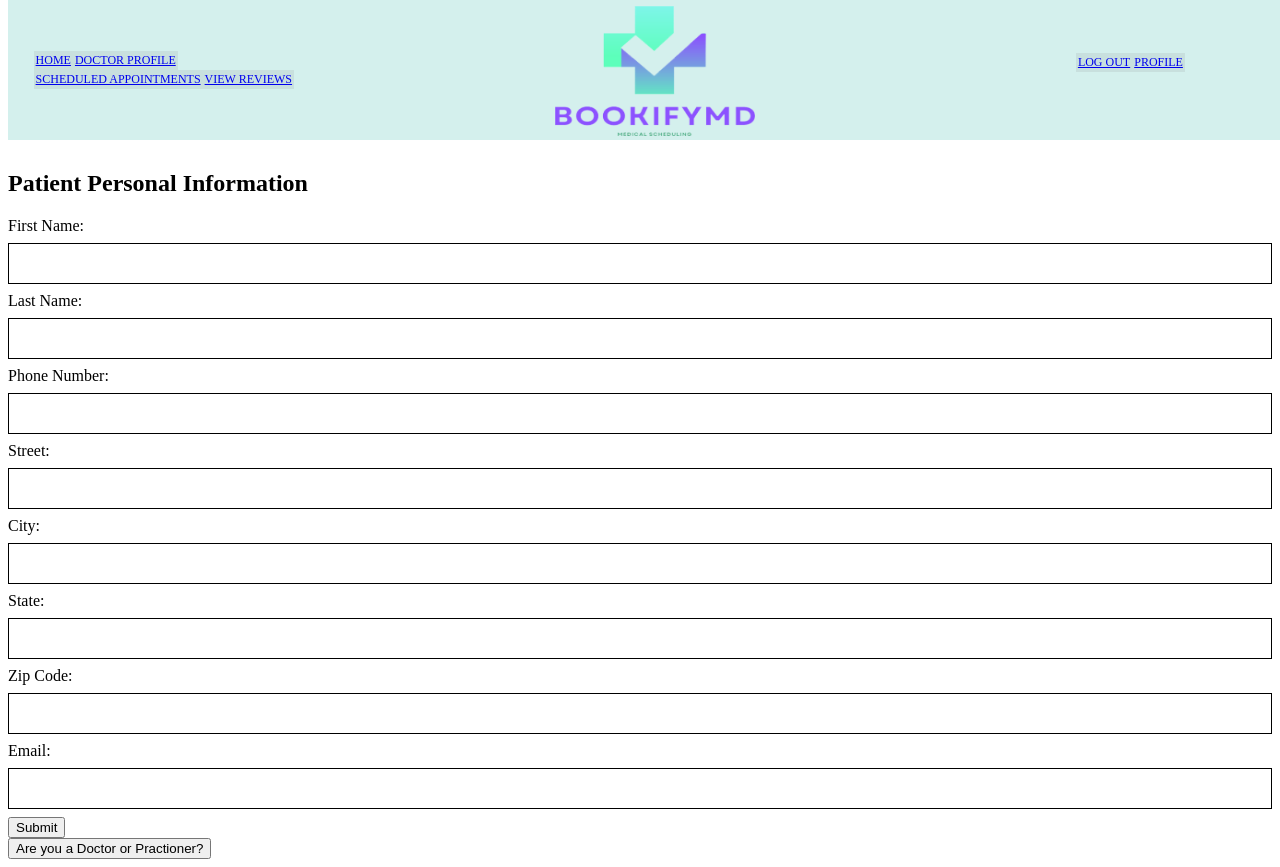
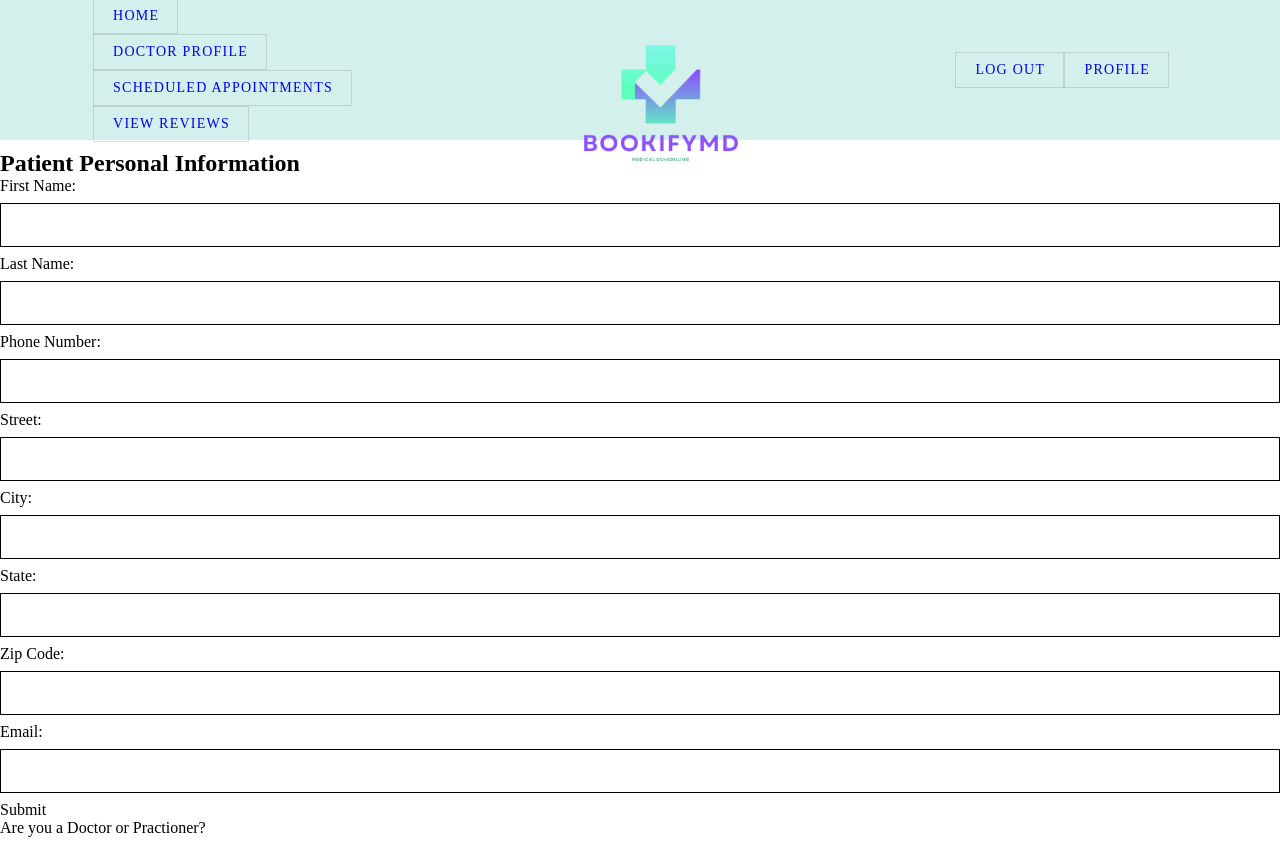
Before and after one commit to Redziniakjustin/BookifyMD, a Vue app in the folder vue/: page /profileRegister in a window 1280 px wide. After the commit the page ends 837 px from the top, so only its background shows below. Built offline with nearby package versions, Linux system fonts and the light colour scheme; no server answers.

Commit message:
vuetify imported and btn styling

```diff
--- a/vue/src/App.vue
+++ b/vue/src/App.vue
@@ -1,14 +1,13 @@
 <template>
   <div id="app">
+<!-- vuetify material icons -->
+ <link href='https://fonts.googleapis.com/css?family=Roboto:100,300,400,500,700,900|Material+Icons' rel="stylesheet">
+
     <div id="nav">
-
-    <nav-bar>
-
-    </nav-bar>
+      <nav-bar></nav-bar>
     </div>
 
     <router-view/>
-
 
   </div>
 </template>
@@ -16,6 +15,7 @@
 
 <script>
 import NavBar from './components/NavBar.vue'
+import 'vuetify/dist/vuetify.min.css'
 
 export default {
   components: {
--- a/vue/src/components/CenterDisplay.vue
+++ b/vue/src/components/CenterDisplay.vue
@@ -3,8 +3,8 @@
     <div class="left-column column">
         <div>
             <h1 class="">Available Doctors</h1>
-            <input type="text" placeholder="Search By Doctor" v-model="search"/> <!--When schedule appointment link is clicked next to doctor's name in home view. The doctors ID is passed to the schedule appointment view -->
-            <input type="submit">
+            <input class="btn-search" type="text" placeholder="Search By Doctor" v-model="search"/> <!--When schedule appointment link is clicked next to doctor's name in home view. The doctors ID is passed to the schedule appointment view -->
+            <input class="btn-search" type="submit">
         </div>
         <table>
         <tbody>
@@ -39,8 +39,10 @@
     <div class="right-column column ">
          <div>
             <h1 class="">Available Healthcare Providers</h1>
-            <input type="text" placeholder="Search By Provider" />
-            <input type="submit">
+
+            <input class="btn-search" type="text" placeholder="Search By Provider" />
+
+            <input class="btn-search" type="submit">
 
         </div>
         <table>
@@ -172,6 +174,7 @@
   .left-column{
     flex-basis: 20%;
     margin-left: 20px;
+    padding: 2%;
   }
   .middle-column{
     flex-basis: 50%;
@@ -179,6 +182,10 @@
   .right-column{
    flex-basis: 20%;
    margin-right: 20px;
+   padding: 2%;
   }
-
+/* Add elevation to buttons */
+ .btn-search{
+    box-shadow: 0 0 10px 0 rgba(0,0,0,.1);
+}
 </style>
--- a/vue/src/components/LandingCenterColumn.vue
+++ b/vue/src/components/LandingCenterColumn.vue
@@ -1,5 +1,5 @@
 <template>
-  <div>
+  <div class="lcc-container">
         <h1 class="welcome"></h1>
         <img src="..\assets\family.png" alt="welcome">
         <p>Welcome to BookifyMd your one stop for medical appointment management</p>
@@ -27,4 +27,8 @@ img{
   max-width: 200px;
   height: auto;
   }
+.lcc-container{
+  padding: 5%;
+}
+
 </style>
--- a/vue/src/components/NavBar.vue
+++ b/vue/src/components/NavBar.vue
@@ -2,54 +2,85 @@
   <div class="header-container" id="header-container" >
 
     <div class="left-header-container container" id="lhc">
+
         <div class="link-group-1" v-if="user.role=='patient'">
         <ul>
           <li class="inline" v-if="isHome===false">
-            <router-link id="home-link" :to="{ name: 'home' }">Home</router-link>
+              <v-btn color="accent" elevation="7" outlined raised text tile>
+                  <router-link id="home-link no-hyper" :to="{ name: 'home' }">Home</router-link>
+              </v-btn>
           </li>
+
           <li class="inline" v-if="isProfile===false">
-            <router-link id="profile-link" :to="{ name: 'profile' }">Patient Profile</router-link>
+            <v-btn color="accent" elevation="7" outlined raised text tile>
+              <router-link id="profile-link no-hyper" :to="{ name: 'profile' }">Patient Profile</router-link>
+            </v-btn>
           </li>
+
           <li class="inline" v-if="isAppointment===false">
-            <router-link id="appointment-link" :to="{ name: 'appointment' }">Book Appointment</router-link>
+            <v-btn color="accent" elevation="7" outlined raised text tile>
+              <router-link id="appointment-link no-hyper" :to="{ name: 'appointment' }">Book Appointment</router-link>
+            </v-btn>
           </li>
+
           <li class="inline" v-if="isReview===false">
-            <router-link id="review-link" :to="{ name: 'review' }">Write A Review</router-link>
+            <v-btn color="accent" elevation="7" outlined raised text tile>
+                <router-link id="review-link no-hyper" :to="{ name: 'review' }">Write A Review</router-link>
+            </v-btn>
           </li>
         </ul>
         </div>
 
         <div class="link-group-2" v-if="user.role=='doctor'">
         <ul>
-          <li class="inline" v-if="isHome===false"   >
-            <router-link  id="home-link" :to="{ name: 'home' }">Home</router-link>
+          <li class="inline" v-if="isHome===false">
+            <v-btn color="accent" elevation="7" outlined raised text tile>
+                <router-link  id="home-link no-hyper" style="text-decoration:none" :to="{ name: 'home' }">Home</router-link>
+            </v-btn>
           </li>
-          <li class="inline" v-if="isProfile===false"   >
-            <router-link class="profile-link" :to="{ name: 'profile' }">Doctor Profile</router-link>
+
+          <li class="inline" v-if="isProfile===false">
+           <v-btn  color="accent"  elevation="7"   outlined  raised  text  tile>
+             <router-link class="profile-link no-hyper" :to="{ name: 'profile' }">Doctor Profile</router-link>
+           </v-btn>
           </li>
-          <li class="inline" v-if="isAppointment===false"  >
-            <router-link id="appointment-link" :to="{ name: 'appointment' }">Scheduled Appointments</router-link>
+
+          <li class="inline" v-if="isAppointment===false"  >  <!-- troubleshoot why class no text dec failed -->
+          <v-btn color="accent" elevation="7" outlined raised text tile>
+              <router-link id="appointment-link no-hyper" style="text-decoration:none" :to="{ name: 'appointment' }">Scheduled Appointments</router-link>
+          </v-btn>
           </li>
+
           <li class="inline" v-if="isReview===false" >
-            <router-link class="review-link" :to="{ name: 'review' }">View Reviews</router-link>
+            <v-btn color="accent" elevation="7" outlined raised text tile>
+               <router-link class="review-link no-hyper" :to="{ name: 'review' }">View Reviews</router-link>
+            </v-btn>
           </li>
+
         </ul>
         </div>
 
         <div class="link-group-3" v-if="user.role=='provider'">
         <ul>
           <li class="inline" v-if="isHome===false">
-            <router-link  id="home-link" :to="{ name: 'home' }">Home</router-link>
+            <v-btn color="accent" elevation="7" outlined raised text tile>
+                <router-link  id="home-link no-hyper" :to="{ name: 'home' }">Home</router-link>
+            </v-btn>
           </li>
+
           <li class="inline" v-if="isProfile===false">
-            <router-link class="profile-link" :to="{ name: 'profile' }">Provider Profile</router-link>
+            <v-btn color="accent" elevation="7" outlined raised text tile>
+                <router-link class="profile-link no-hyper" :to="{ name: 'profile' }">Provider Profile</router-link>
+            </v-btn>
           </li>
+
           <li class="inline" v-if="isReview===false">
-            <router-link class="review-link" :to="{ name: 'review' }">View Reviews</router-link>
+            <v-btn color="accent" elevation="7" outlined raised text tile>
+                <router-link class="review-link no-hyper" :to="{ name: 'review' }">View Reviews</router-link>
+            </v-btn>
           </li>
         </ul>
         </div>
-
     </div>
 
 
@@ -62,20 +93,36 @@
 
 
     <div class="right-header-container container" id="rhc">
-        <li class="inline" v-if="user.status==='authenticated'"><router-link class="link-log-out" :to="{ name: 'logout' }">Log Out</router-link></li>
-                                       <li v-else><router-link class="link-log-in" :to="{ name: 'login' }">Log In</router-link></li>
-        <li class="inline" v-if="user.status==='authenticated'"><router-link class="link-profile" :to="{ name: 'profile' }">Profile</router-link></li>
-                                     <li v-else><router-link class="link-register" :to="{ name: 'register' }">Register</router-link></li>
+        <li class="inline" v-if="user.status==='authenticated'">
+          <v-btn color="accent" elevation="7" outlined raised text tile>
+            <router-link class="link-log-out no-hyper" :to="{ name: 'logout' }">Log Out</router-link>
+          </v-btn>
+        </li>
 
-    <div class="login-register">
-        <!-- <li class="inline">
-            <router-link class="login-register-child" :to="{ name: 'home' }">Home</router-link>&nbsp;|&nbsp;
-        </li> -->
+        <li v-else>
+          <v-btn color="accent" elevation="7" outlined raised text tile>
+            <router-link class="link-log-in no-hyper" :to="{ name: 'login' }">Log In</router-link>
+          </v-btn>
+        </li>
 
+        <li class="inline" v-if="user.status==='authenticated'">
+          <v-btn color="accent" elevation="7" outlined raised text tile>
+             <router-link class="link-profile no-hyper" :to="{ name: 'profile' }">Profile</router-link>
+          </v-btn>
+        </li>
+
+        <li v-else>
+          <v-btn color="accent" elevation="7" outlined raised text tile>
+                <router-link class="link-register no-hyper" :to="{ name: 'register' }">Register</router-link>
+          </v-btn>
+        </li>
+
+   <!-- DELETABLE??  -->
+    <!-- <div class="login-register">
         <li class="inline">
-          <router-link class="login-register-child" :to="{ name: 'logout' }" v-if="$store.state.token != ''">Logout</router-link>
+          <router-link class="login-register-child no-hyper" :to="{ name: 'logout' }" v-if="$store.state.token != ''">Logout</router-link>
         </li>
-    </div>
+    </div> -->
 
     </div>
 
@@ -137,97 +184,54 @@ methods:{
     display: flex;
     flex-direction: row;
     align-items: center;
-    justify-content: center stretch space-between;
-    font-size: 0.75rem;
+    justify-content: center space-between;
+    /* font-size: .5rem; */
     margin: 0;
     padding: 0;
     max-height: 140px;
-    z-index: 1;
-
+    /* z-index: 1; */
   }
   .container{
     list-style-type: none;
     margin: 0;
     padding: 0;
-    overflow: hidden;
     background-color: transparent;
   }
   .logo{
-    margin: 2% 0 0 0;
-    padding: 10% 0 10% 0;
-    max-height: 130px;
+    margin: 30% 0 0 0;
+    padding: 10% 10% 10% 10%;
+    max-height: auto;
     width: 100%;
   }
-
   .left-header-container{
-  flex-basis: 25%;
-  margin-left: 2%;
+  flex-basis: 20%;
+  /* margin-left: 1%; */
   }
-
   .center-header-container{
-  flex-basis: 25%;
-  margin-left: 20vw;
+  flex-basis: 20%;
+  /* margin-left: 10vw; */
   }
-
   .right-header-container{
   flex-basis: 20%;
-  margin-left: 20vw;
+  /* margin-left: 10vw; */
   }
   ul {
-    list-style-type: none;
-    /* removes bullets from left container but not right */
     margin: 0;
     padding: 0;
-    overflow: hidden;
     background-color: transparent;
   }
   .inline{
     display:inline-block;
-    text-decoration: none;
   }
   .inline a {
-    display: block;
     padding: 2px;
-    background-color:  rgb(200, 224, 222);
-    border-right: 1px solid #bbb;
+    /* border-right: 1px solid #bbb; */
   }
   .inline a:last-child {
     border-right: none;
   }
-   .inline a:hover {
-    background-color: rgb(176, 226, 222);
+  .no-hyper{
+    text-decoration: none;
   }
 
-/*
-@media screen and (max-width: 1700px) {
-      #head-container{
-          grid-template-areas: "lhc chc rhc";
-          grid-template-columns: 33% 33% 33%;
-          align-items: center;
-          row-gap: 20px;
-          column-gap: 35px;
-      }
-}
-@media screen and (max-width: 800px) {
-      #head-container{
-          grid-template-areas: "chc chc"
-                               "lhc rhc";
-          grid-template-columns: 50% 50%;
-          align-items: center;
-          row-gap: 20px;
-          column-gap: 35px;
-      }
-}
-@media screen and (max-width: 480px) {
-      #head-container{
-          grid-template-areas: "lhc"
-                               "chc"
-                               "rhc";
-          grid-template-columns: 100%;
-          align-items: center;
-          row-gap: 20px;
-          column-gap: 35px;
-      }
-} */
-
 </style>
--- a/vue/src/main.js
+++ b/vue/src/main.js
@@ -3,8 +3,10 @@ import App from './App.vue'
 import router from './router/index'
 import store from './store/index'
 import axios from 'axios'
+import Vuetify from 'vuetify'
 
 Vue.config.productionTip = false
+Vue.use(Vuetify)
 
 axios.defaults.baseURL = process.env.VUE_APP_REMOTE_API;
 
```
Also changed, not shown: vue/src/components/DoctorDisplayDailySchedule.vue (added, +52 -0 lines).
